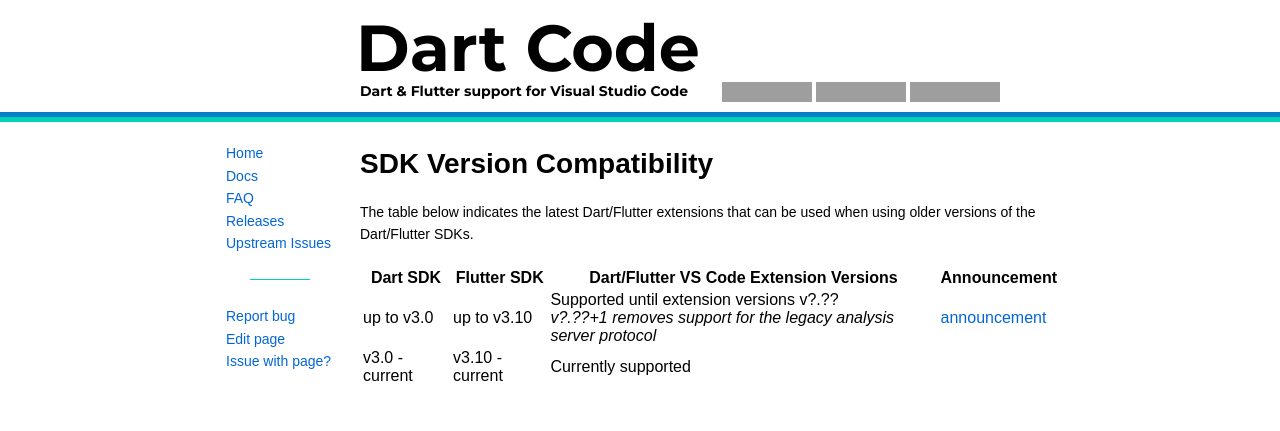
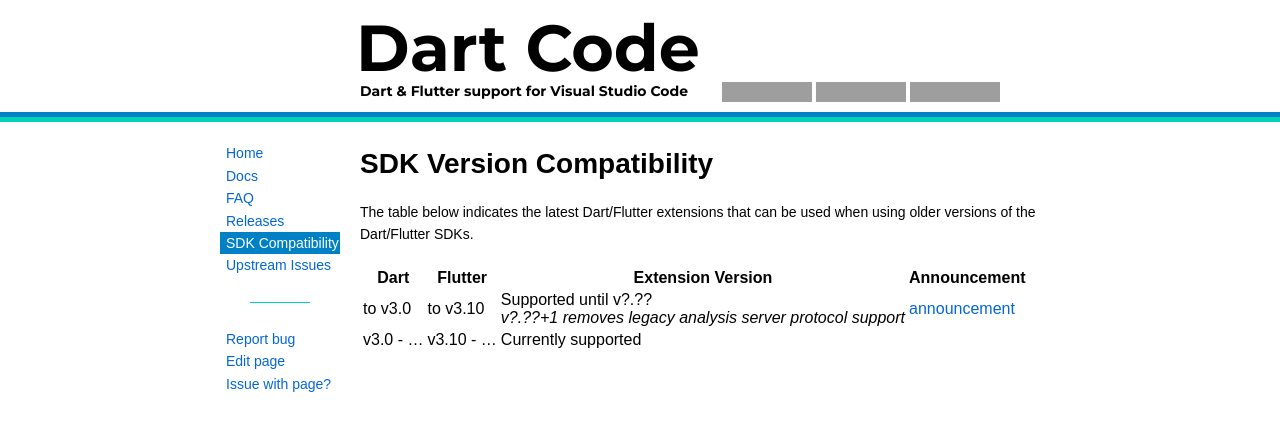
Before and after one commit to Dart-Code/Website, a Jekyll site: the page built from sdk-version-compatibility.md, in a window 1280 px wide, cut to the strip 0-431 px from the top of the page. Built offline with Jekyll 4.4.1, drawn with Linux system fonts in a browser that asks for light colours; grey boxes are pictures that could not be loaded.

Commit message:
Add to nav + tweak formatting

```diff
--- a/_includes/main-nav.html
+++ b/_includes/main-nav.html
@@ -9,6 +9,7 @@
 			{% include nav.html items=releases %}
 		{% endif %}
 	</li>
+	<li {% if page.url contains "/sdk-version-compatibility/" %}class="current"{% endif %}><a href="/sdk-version-compatibility/">SDK Compatibility</a></li>
 	<li {% if page.url contains "/upstream-issues/" %}class="current"{% endif %}><a href="/upstream-issues/">Upstream Issues</a></li>
 </ul>
 <div class="gh-links">
--- a/sdk-version-compatibility.md
+++ b/sdk-version-compatibility.md
@@ -2,9 +2,15 @@
 title: SDK Version Compatibility
 ---
 
+<style>
+table td:not(:nth-child(3)) {
+	white-space: nowrap;
+}
+</style>
+
 The table below indicates the latest Dart/Flutter extensions that can be used when using older versions of the Dart/Flutter SDKs.
 
-| Dart SDK | Flutter SDK | Dart/Flutter VS Code Extension Versions | Announcement |
+| Dart | Flutter | Extension Version | Announcement |
 | ----- | ----- | ----- | ----- |
-| up to v3.0 | up to v3.10 | Supported until extension versions v?.??<br /> _v?.??+1 removes support for the legacy analysis server protocol_ | [announcement](https://groups.google.com/g/flutter-announce/c/JQHzM3FbBGI) |
-| v3.0 - current | v3.10 - current | Currently supported |
+| to v3.0 | to v3.10 | Supported until v?.??<br /> _v?.??+1 removes legacy analysis server protocol support_ | [announcement](https://groups.google.com/g/flutter-announce/c/JQHzM3FbBGI) |
+| v3.0 - ... | v3.10 - ... | Currently supported |
--- a/sitemap.xml
+++ b/sitemap.xml
@@ -7,6 +7,7 @@
 	<url><loc>https://dartcode.org/faq/</loc></url>
 	<url><loc>https://dartcode.org/docs/</loc></url>
 	<url><loc>https://dartcode.org/releases/</loc></url>
+	<url><loc>https://dartcode.org/sdk-version-compatibility/</loc></url>
 	<url><loc>https://dartcode.org/upstream-issues/</loc></url>
 	{% for p in site.docs %}<url><loc>https://dartcode.org{{ p.url | replace: "/index", "" | escape }}</loc></url>{% endfor %}
 	{% for p in site.releases %}<url><loc>https://dartcode.org{{ p.url | replace: "/index", "" | escape }}</loc></url>{% endfor %}
```
